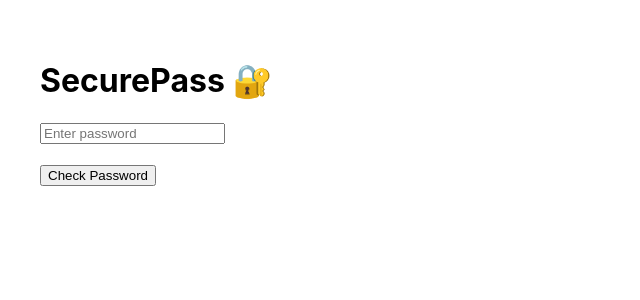
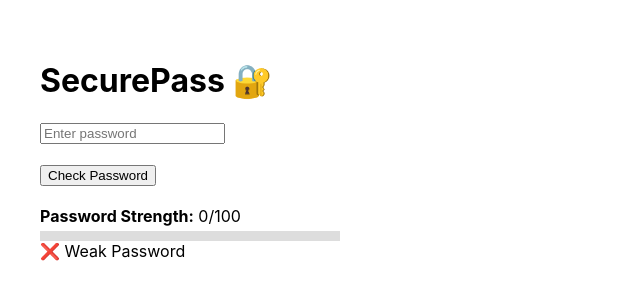
Before and after one commit to MohammadShahbaaz/securepass, a React (Create React App) app in the folder client/: page / in a window 1280 px wide. Shown: the top 300 px of the page, without its empty margins (0-640 px from the left). Built offline with nearby package versions, Linux system fonts and the light colour scheme.

Commit message:
Fixed password strength function order

```diff
--- a/client/src/App.js
+++ b/client/src/App.js
@@ -1,8 +1,22 @@
 import { useState } from "react";
+
+const calculateStrength = (password) => {
+  let score = 0;
+
+  if (password.length >= 12) score += 30;
+  if (/[A-Z]/.test(password)) score += 15;
+  if (/[a-z]/.test(password)) score += 15;
+  if (/[0-9]/.test(password)) score += 20;
+  if (/[^A-Za-z0-9]/.test(password)) score += 20;
+
+  return score;
+};
 
 function App() {
   const [password, setPassword] = useState("");
   const [result, setResult] = useState(null);
+
+  const strength = calculateStrength(password);
 
   const checkPassword = async () => {
     const res = await fetch("http://localhost:5000/check-password", {
@@ -30,6 +44,36 @@ function App() {
 
       <button onClick={checkPassword}>Check Password</button>
 
+      <br /><br />
+
+      <div>
+        <strong>Password Strength:</strong> {strength}/100
+      </div>
+
+      <div
+        style={{
+          width: "300px",
+          height: "10px",
+          background: "#ddd",
+          marginTop: "5px",
+        }}
+      >
+        <div
+          style={{
+            width: `${strength}%`,
+            height: "10px",
+            background:
+              strength < 40 ? "red" : strength < 70 ? "orange" : "green",
+          }}
+        ></div>
+      </div>
+
+      <div>
+        {strength < 40 && "❌ Weak Password"}
+        {strength >= 40 && strength < 70 && "⚠️ Medium Password"}
+        {strength >= 70 && "✅ Strong Password"}
+      </div>
+
       {result !== null && (
         <h3>
           {result ? "❌ Password Breached" : "✅ Password Safe"}
```
